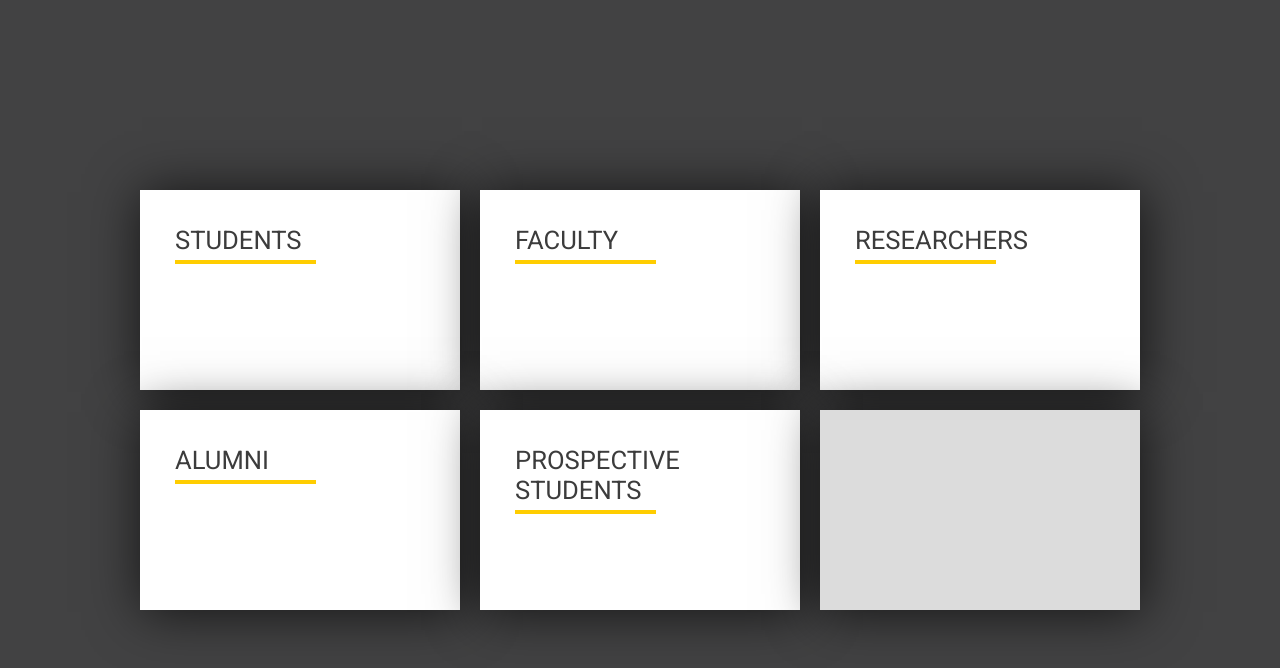
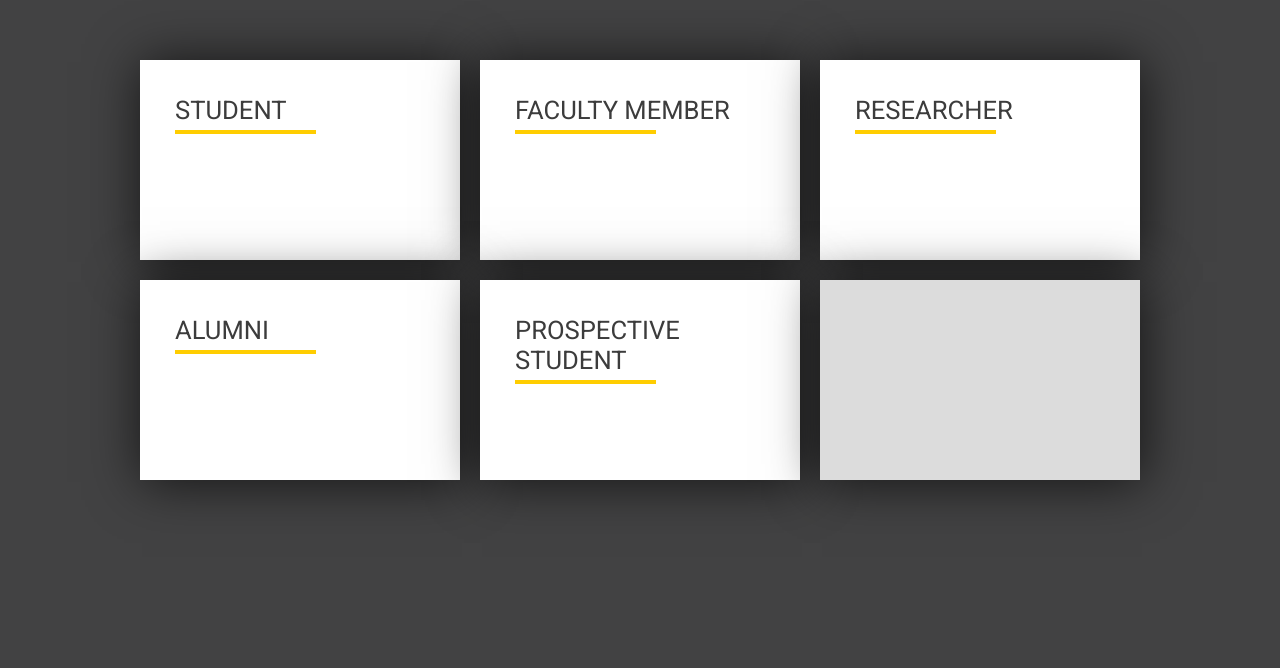
Before and after one commit to GaryRidgway/directional-test, a plain HTML site: page index.html in a window 1280 px wide. Drawn offline with nearby package versions, Linux system fonts and the light colour scheme.

Commit message:
changed style slightly

```diff
--- a/index.html
+++ b/index.html
@@ -1,6 +1,7 @@
 <head>
   <link rel="stylesheet" type="text/css" href="style.css" />
   <link rel="stylesheet" type="text/css" href="cardexpand.css" />
+  <link rel="stylesheet" type="text/css" href="banner.css" />
   <link href="https://fonts.googleapis.com/css?family=Roboto" rel="stylesheet">
   <script src="https://cdnjs.cloudflare.com/ajax/libs/jquery/3.1.1/jquery.min.js"></script>
   <script src="cardflip.js"></script>
@@ -11,7 +12,7 @@
       <div class = 'card-body flipper shadow'>
         <div class='front'>
           <div class = 'front-text'>
-            Students
+            Student
           </div>
         </div>
         <div class='back'>
@@ -22,7 +23,7 @@
       <div class = 'card-body flipper shadow'>
         <div class='front'>
           <div class = 'front-text'>
-            Faculty
+            Faculty member
           </div>
         </div>
         <div class='back'>
@@ -33,7 +34,7 @@
       <div class = 'card-body flipper shadow'>
         <div class='front'>
           <div class = 'front-text'>
-            Researchers
+            Researcher
           </div>
         </div>
         <div class='back'>
@@ -55,7 +56,7 @@
       <div class = 'card-body flipper shadow'>
         <div class='front'>
           <div class = 'front-text'>
-            Prospective Students
+            Prospective Student
           </div>
         </div>
         <div class='back'>
--- a/style.css
+++ b/style.css
@@ -2,15 +2,17 @@ body {
   background-color: #424243;
   margin: 0;
   display: flex;
-  justify-content: space-around;
-  align-items: center;
+  justify-content: center;
+  align-items: flex-start;
   overflow: hidden;
+  flex-direction: column;
+  padding: 0px 70px;
 }
 
 .card-select {
   display: flex;
   flex-wrap: wrap;
-  padding:50px 70px;
+  padding: 50px 0px 50px 0px;
   justify-content: center;
   perspective: 1400px;
 }
@@ -56,6 +58,7 @@ body {
 }
 
 .front-text {
+  max-width: calc(100% - 70px);
   display: inline-block;
   position: absolute;
 }
```
